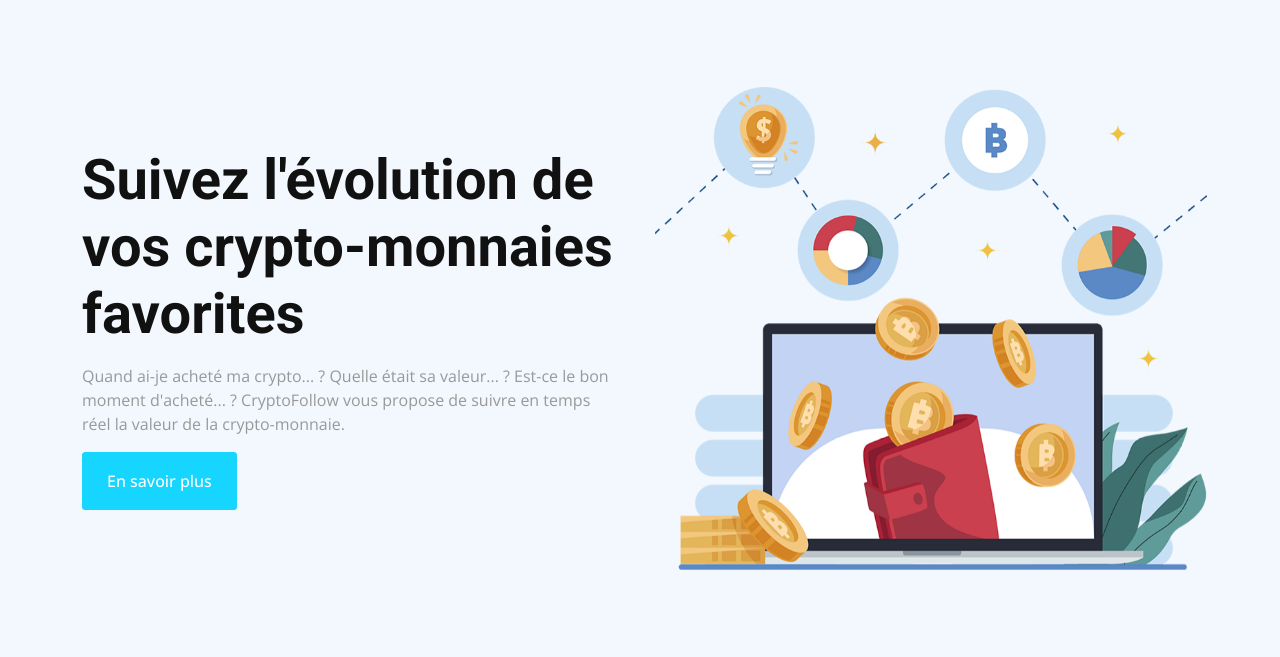
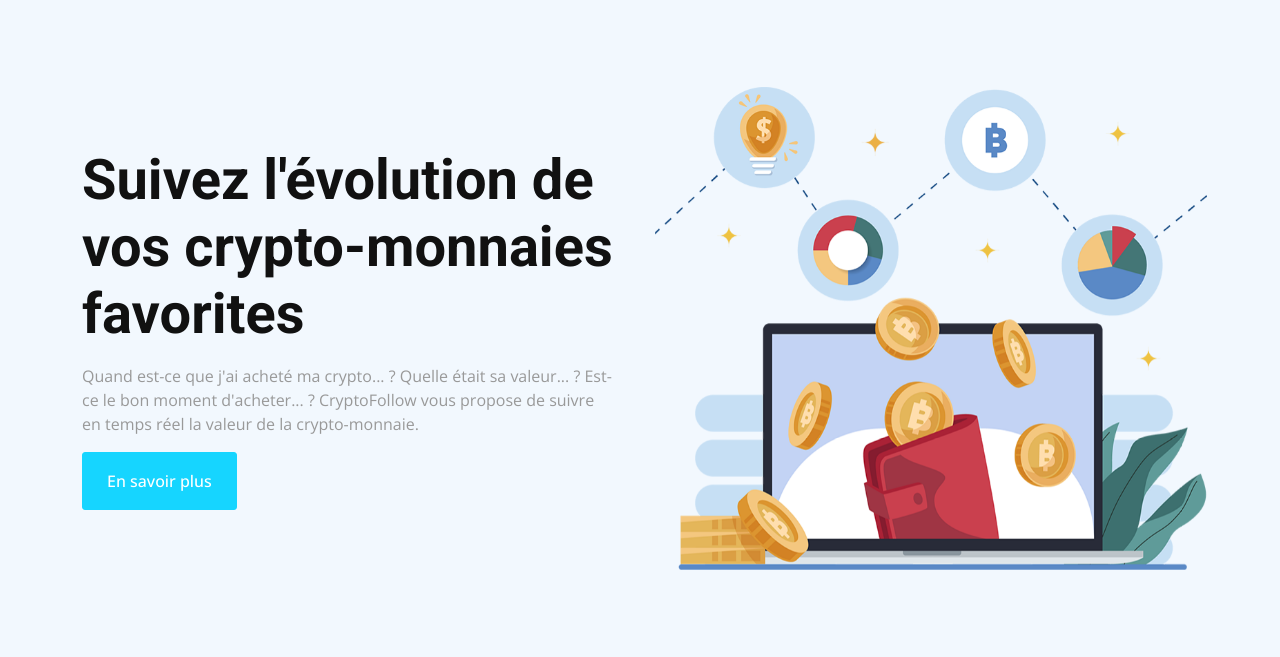
Before and after one commit to wardenstyle/cryptofollow, a PHP site: page / in a window 1280 px wide. Shown: the part 76-733 px from the top of the page. Run offline with PHP 8.4, Linux system fonts and the light colour scheme; some libraries are stand-ins or nearby versions.

Commit message:
correction d'orthographe

```diff
--- a/index.php
+++ b/index.php
@@ -69,7 +69,7 @@
             <div class="row g-5 align-items-center">
                 <div class="col-lg-6">
                     <h1 class="display-4 mb-3 animated slideInDown">Suivez l'évolution de vos crypto-monnaies favorites</h1>
-                    <p class="animated slideInDown">Quand ai-je acheté ma crypto... ? Quelle était sa valeur... ? Est-ce le bon moment d'acheté... ? CryptoFollow vous propose de suivre en temps réel la valeur de la crypto-monnaie.</p>
+                    <p class="animated slideInDown">Quand est-ce que j'ai acheté ma crypto... ? Quelle était sa valeur... ? Est-ce le bon moment d'acheter... ? CryptoFollow vous propose de suivre en temps réel la valeur de la crypto-monnaie.</p>
                     <a href="" class="btn btn-primary py-3 px-4 animated slideInDown">En savoir plus</a>
                 </div>
                 <div class="col-lg-6 animated fadeIn">
```
